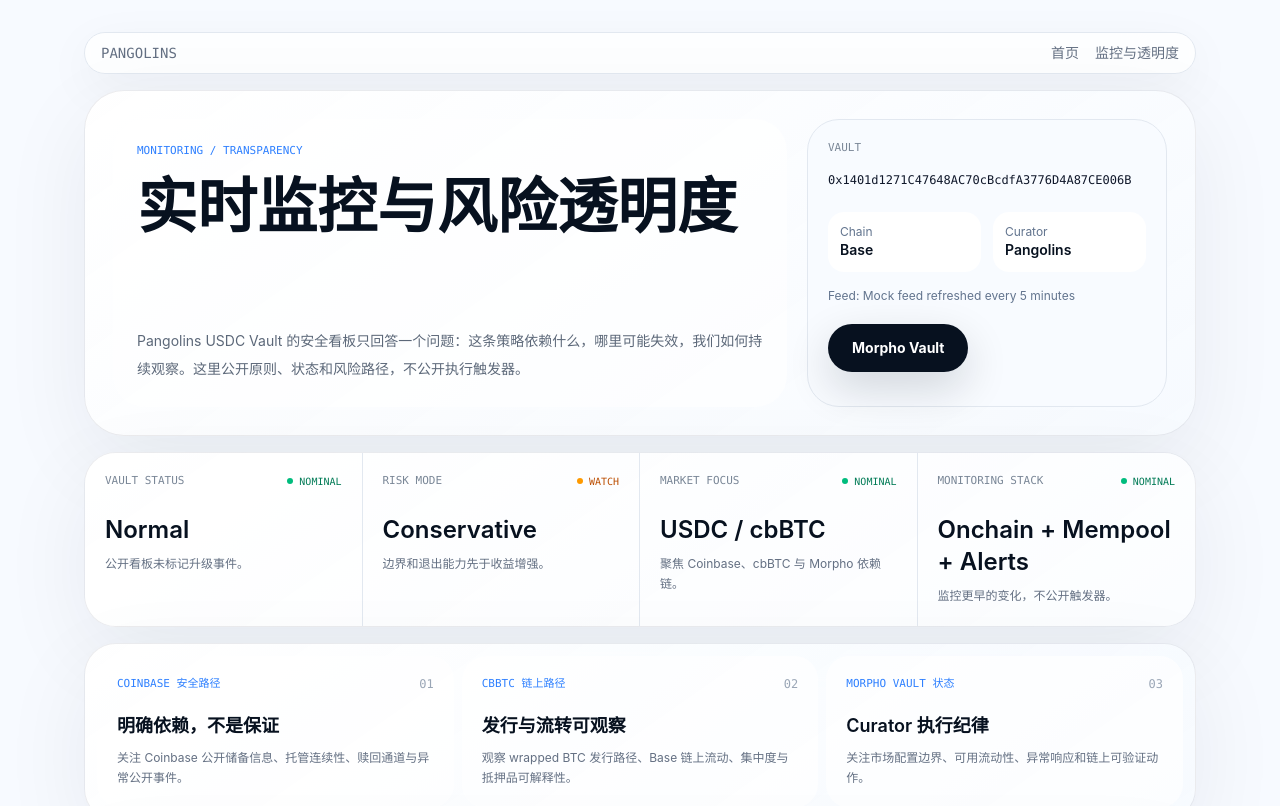
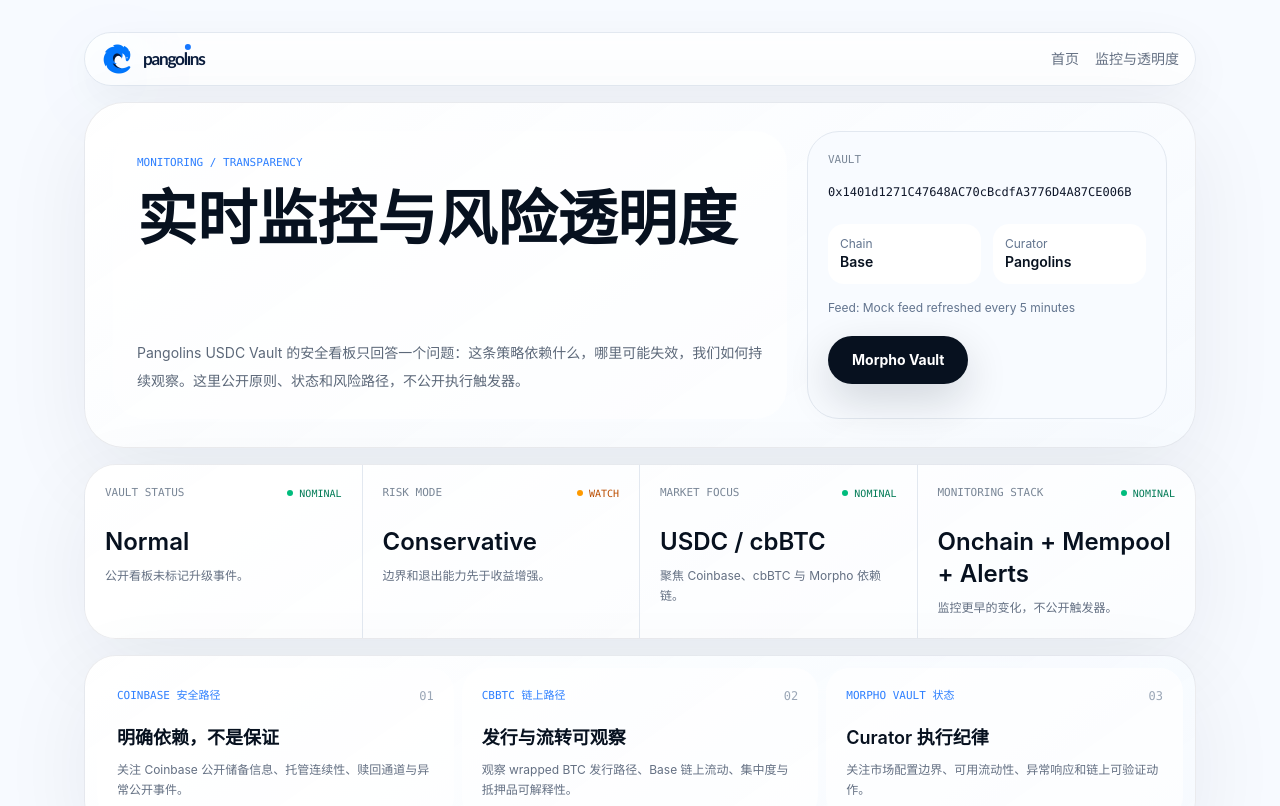
Before and after one commit to BitPickles/pangolins-site, a Next.js app: page /monitoring in a window 1280 px wide. Shown: the top 806 px of the page. Built offline with nearby package versions, Linux system fonts and the light colour scheme.

Commit message:
feat: refine pangolins brand mark

```diff
--- a/app/monitoring/page.tsx
+++ b/app/monitoring/page.tsx
@@ -1,4 +1,5 @@
 import Link from "next/link";
+import { BrandMark, BrandWordmark } from "@/components/brand-mark";
 import { MonitoringSections } from "@/components/monitoring/monitoring-sections";
 import { RecentEvents } from "@/components/monitoring/recent-events";
 import { MonitoringStatusCards } from "@/components/monitoring/monitoring-status-cards";
@@ -12,8 +13,10 @@
     <main data-testid="monitoring-shell" className="site-shell bg-[#f7faff]">
       <div className="mx-auto flex max-w-6xl flex-col gap-4 px-5 py-6 md:py-8">
         <div className="flex items-center justify-between rounded-full border border-[#e2e8f0] bg-white/78 px-4 py-2.5 text-sm text-[#647083] shadow-[0_14px_50px_rgba(15,23,42,0.05)] backdrop-blur-2xl">
-          <Link href="/" className="font-mono uppercase text-[#0f172a]">
-            Pangolins
+          <Link href="/" className="flex items-center gap-2.5">
+            <BrandMark className="w-8" />
+            <span className="sr-only">Pangolins</span>
+            <BrandWordmark />
           </Link>
           <div className="flex items-center gap-4">
             <Link href="/">首页</Link>
--- a/components/brand-mark.tsx
+++ b/components/brand-mark.tsx
@@ -1,18 +1,47 @@
-"use client";
-
 type BrandMarkProps = {
   className?: string;
 };
 
+const basePath = process.env.NEXT_PUBLIC_BASE_PATH ?? "";
+const markSrc = `${basePath}/brand/pangolins-mark.png`;
+
 export function BrandMark({ className = "" }: BrandMarkProps) {
   return (
     <div className={`relative isolate aspect-square ${className}`} aria-hidden="true">
-      <div className="absolute inset-0 rounded-full bg-[radial-gradient(circle_at_30%_24%,#9dc2ff,#337cff_54%,#1f4ca8_100%)] shadow-[0_34px_90px_rgba(47,128,255,0.22)]" />
-      <div className="absolute inset-[16%] rounded-full bg-white shadow-[inset_0_18px_42px_rgba(31,76,168,0.08)]" />
-      <div className="absolute inset-[9%] rotate-[24deg] rounded-full border-[clamp(10px,5vw,28px)] border-[#2f80ff] border-b-transparent border-r-transparent" />
-      <div className="absolute inset-[28%] rotate-[18deg] rounded-full border-[clamp(6px,2.5vw,16px)] border-[#1f4ca8] border-b-transparent border-l-transparent opacity-85" />
-      <div className="absolute right-[24%] top-[25%] h-[10%] w-[10%] rounded-full bg-white shadow-[0_0_0_clamp(3px,1.4vw,9px)_rgba(47,128,255,0.18)]" />
-      <div className="absolute inset-[6%] rounded-full bg-[linear-gradient(135deg,rgba(255,255,255,0.45),transparent_42%)]" />
+      <img
+        src={markSrc}
+        alt=""
+        decoding="async"
+        className="h-full w-full object-contain drop-shadow-[0_18px_42px_rgba(22,119,255,0.18)]"
+      />
     </div>
   );
 }
+
+type BrandWordmarkProps = {
+  className?: string;
+};
+
+export function BrandWordmark({ className = "" }: BrandWordmarkProps) {
+  return (
+    <span
+      className={[
+        "inline-flex items-baseline text-[#0b1d3d]",
+        "text-[1.08rem] font-black lowercase leading-none tracking-[-0.075em]",
+        className
+      ].join(" ")}
+      style={{
+        fontFamily:
+          '"Avenir Next", "Nunito Sans", "Arial Rounded MT Bold", "Trebuchet MS", sans-serif'
+      }}
+      aria-hidden="true"
+    >
+      pangol
+      <span className="relative inline-block text-[#0b1d3d]">
+        ı
+        <span className="absolute left-1/2 top-[-0.38em] h-[0.36em] w-[0.36em] -translate-x-1/2 rounded-full bg-[#1677ff]" />
+      </span>
+      ns
+    </span>
+  );
+}
--- a/components/site-header.tsx
+++ b/components/site-header.tsx
@@ -1,7 +1,7 @@
 "use client";
 
 import Link from "next/link";
-import { BrandMark } from "@/components/brand-mark";
+import { BrandMark, BrandWordmark } from "@/components/brand-mark";
 import { LanguageToggle } from "@/components/language-toggle";
 import { type SiteLanguage } from "@/lib/content/site-copy";
 
@@ -15,9 +15,9 @@
     <header className="sticky top-3 z-40 px-4">
       <div className="mx-auto flex max-w-6xl items-center justify-between rounded-full border border-[#e2e8f0] bg-white/78 px-4 py-2.5 shadow-[0_18px_60px_rgba(15,23,42,0.07)] backdrop-blur-2xl">
         <Link href="/" className="flex items-center gap-2.5 text-sm font-semibold text-[#07111f]">
-          <BrandMark className="w-7" />
+          <BrandMark className="w-8" />
           <span className="sr-only">Pangolins</span>
-          <span aria-hidden="true">Pangolins</span>
+          <BrandWordmark />
         </Link>
         <LanguageToggle value={language} onChange={onLanguageChange} />
       </div>
```
Also changed, not shown: public/brand/pangolins-mark.png (added).
